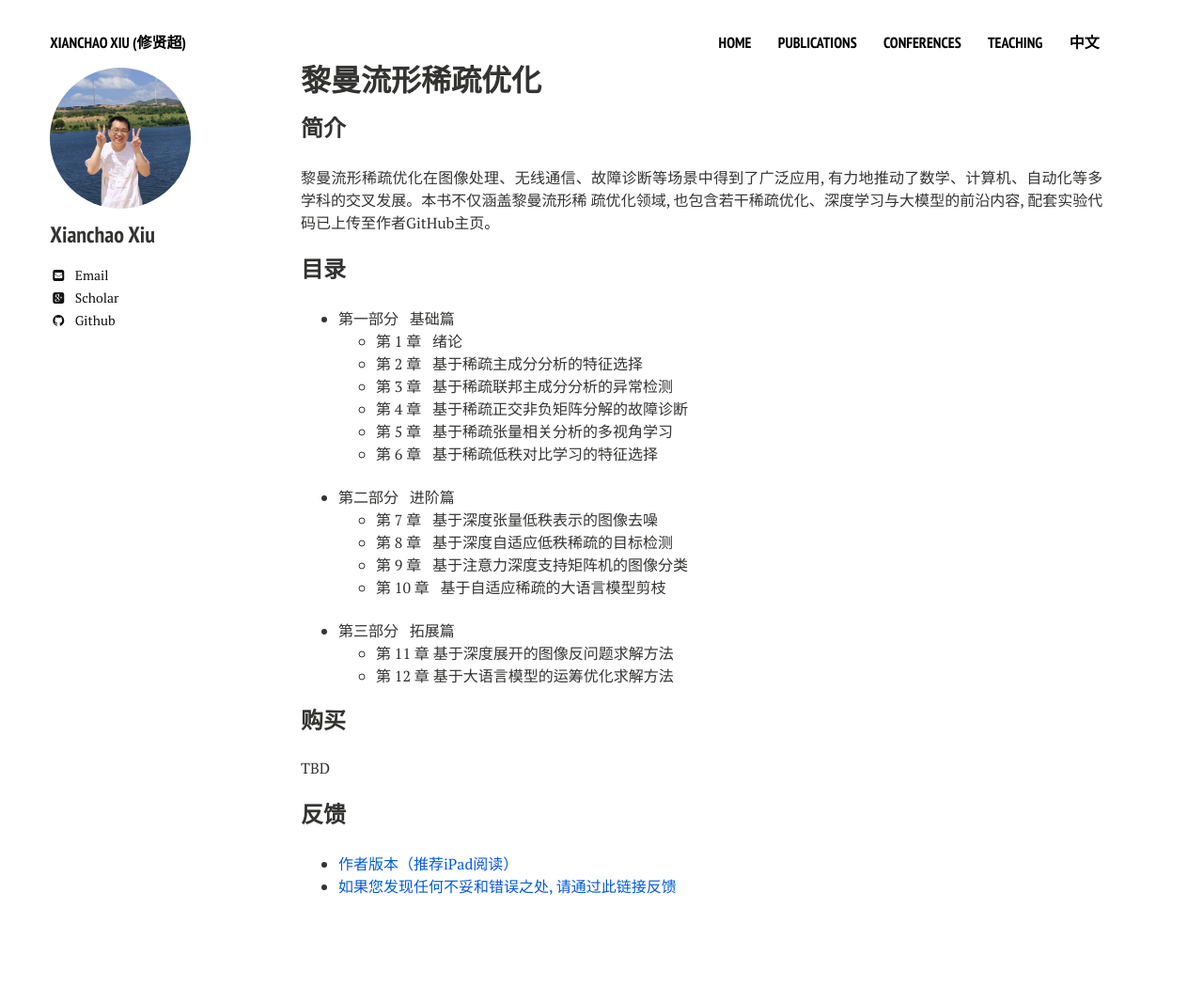
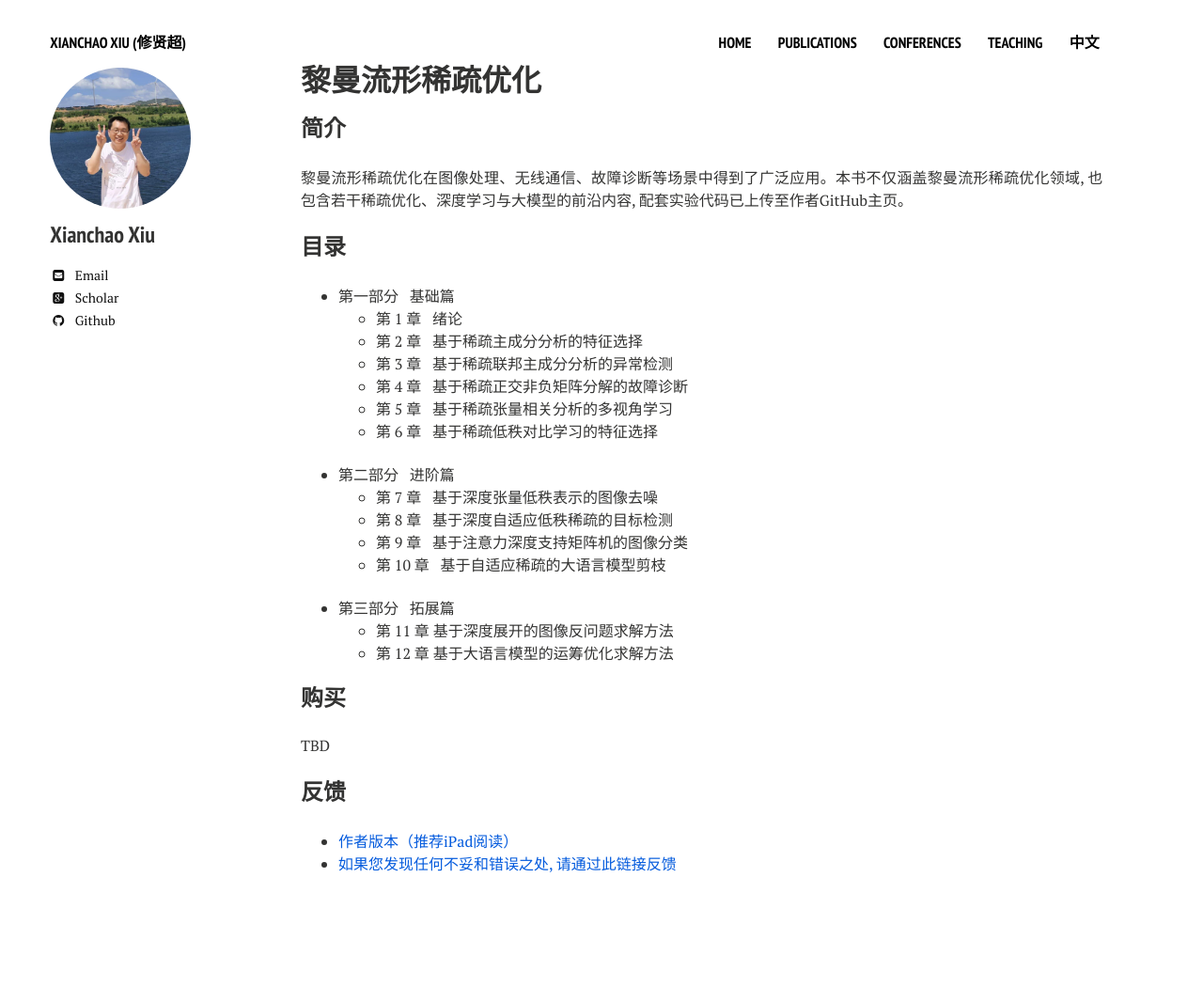
Before and after one commit to xianchaoxiu/xianchaoxiu.github.io, a Jekyll site: the page built from chinese/book/OPT/index.md, in a window 1280 px wide. Shown: the whole page at 94% size. Built offline with Jekyll 4.4.1, drawn with Linux system fonts in a browser that asks for light colours; nearby versions of some CDN libraries; after the commit the page ends 1026 px from its top, so only the background shows below that.

Commit message:
Update index.md

```diff
--- a/chinese/book/OPT/index.md
+++ b/chinese/book/OPT/index.md
@@ -8,8 +8,7 @@ share: false
 
 ### 简介
 
-黎曼流形稀疏优化在图像处理、无线通信、故障诊断等场景中得到了广泛应用, 有力地推动了数学、计算机、自动化等多学科的交叉发展。本书不仅涵盖黎曼流形稀
-疏优化领域, 也包含若干稀疏优化、深度学习与大模型的前沿内容, 配套实验代码已上传至作者GitHub主页。
+黎曼流形稀疏优化在图像处理、无线通信、故障诊断等场景中得到了广泛应用。本书不仅涵盖黎曼流形稀疏优化领域, 也包含若干稀疏优化、深度学习与大模型的前沿内容, 配套实验代码已上传至作者GitHub主页。
 
 
 ### 目录
```
